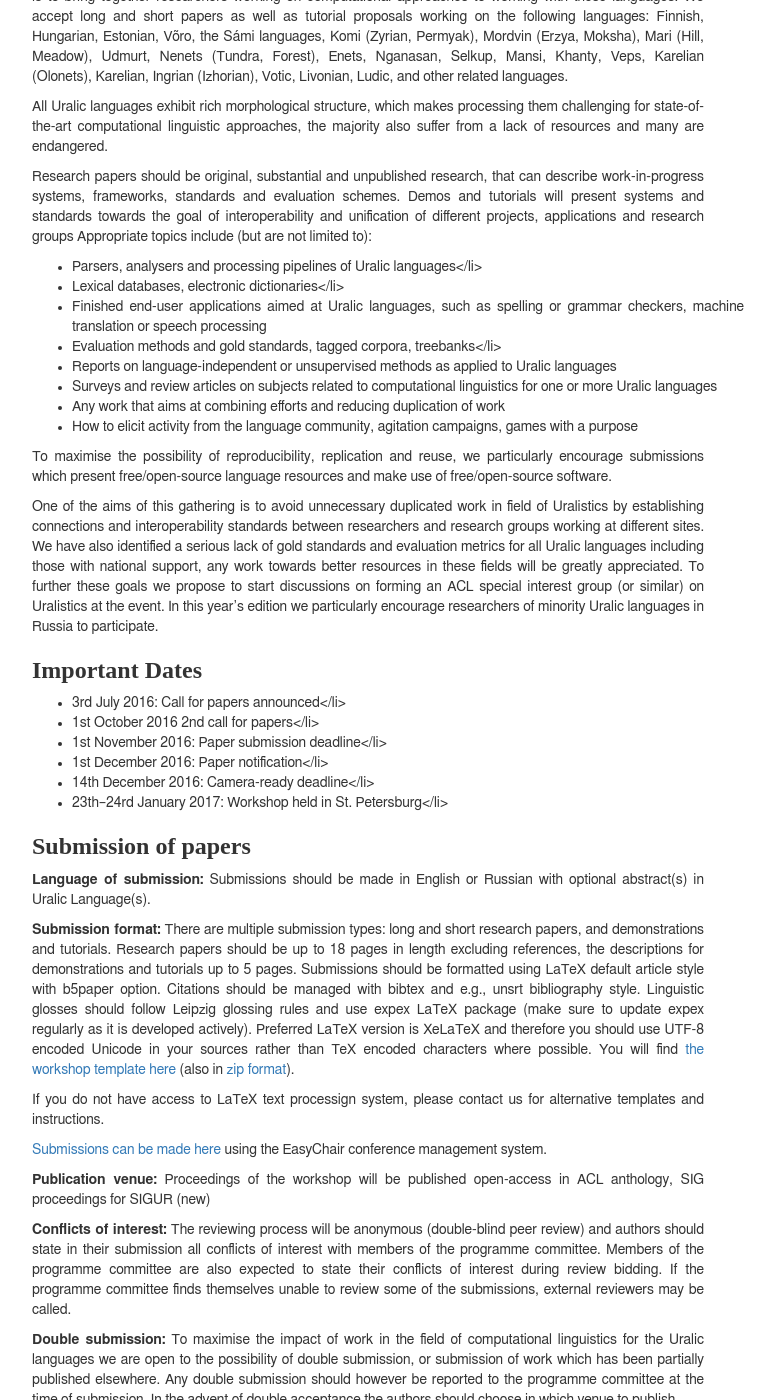
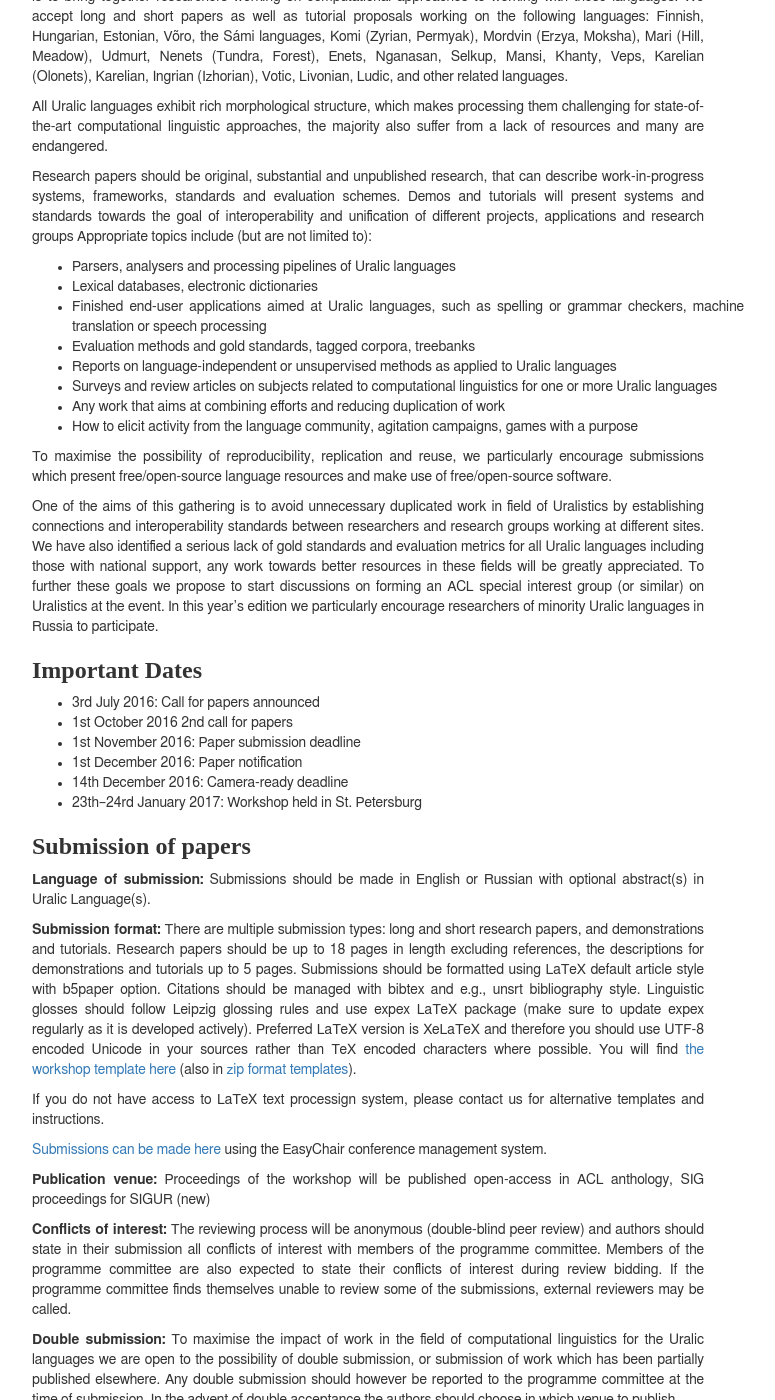
Before and after one commit to acl-sigur/acl-sigur.github.io, a Jekyll site: the page built from iwclul2017.md, in a window 1280 px wide and 1400 px high, scrolled down 759 px. Shown: the whole window, without its empty margins (233-1008 px from the left). Built offline with Jekyll 4.4.1, drawn with Linux system fonts in a browser that asks for light colours; some of the changed text lies outside the part shown.

Commit message:
further markdowning

```diff
--- a/iwclul2017.md
+++ b/iwclul2017.md
@@ -67,11 +66,11 @@ schemes. Demos and tutorials will present systems and standards towards the goal
 of interoperability and unification of different projects, applications and
 research groups   Appropriate topics include (but are not limited to):
 
-* Parsers, analysers and processing pipelines of Uralic languages</li>
-* Lexical databases, electronic dictionaries</li>
+* Parsers, analysers and processing pipelines of Uralic languages
+* Lexical databases, electronic dictionaries
 * Finished end-user applications aimed at Uralic languages, such as
   spelling or grammar checkers, machine translation or speech processing
-* Evaluation methods and gold standards, tagged corpora, treebanks</li>
+* Evaluation methods and gold standards, tagged corpora, treebanks
 * Reports on language-independent or unsupervised methods as applied to
   Uralic languages
 * Surveys and review articles on subjects related to computational
@@ -97,19 +96,18 @@ encourage researchers of minority Uralic languages in Russia to participate.
 
 ### Important Dates
 
-* 3rd July 2016: Call for papers announced</li>
-* 1st October 2016 2nd call for papers</li>
-* 1st November 2016: Paper submission deadline</li>
-* 1st December 2016: Paper notification</li>
-* 14th December 2016: Camera-ready deadline</li>
-* 23th–24rd January 2017: Workshop held in St. Petersburg</li>
+* 3rd July 2016: Call for papers announced
+* 1st October 2016 2nd call for papers
+* 1st November 2016: Paper submission deadline
+* 1st December 2016: Paper notification
+* 14th December 2016: Camera-ready deadline
+* 23th–24rd January 2017: Workshop held in St. Petersburg
 
 
 ### Submission of papers
 
-**Language of submission:**
-Submissions should be made in English or Russian with optional abstract(s) in
-Uralic Language(s).
+**Language of submission:** Submissions should be made in English or Russian
+with optional abstract(s) in Uralic Language(s).
 
 
 **Submission format:** There are multiple submission types: long and short
@@ -121,15 +119,15 @@ e.g., unsrt bibliography style. Linguistic glosses should follow Leipzig
 glossing rules and use expex LaTeX package (make sure to update expex regularly
 as it is developed actively). Preferred LaTeX version is XeLaTeX and therefore
 you should use UTF-8 encoded Unicode in your sources rather than TeX encoded
-characters where possible. You will find <a
-href="2017-iwclul-template.tar.xz">the workshop template here</a> (also in <a
-href="2017-iwclul-template.zip">zip format</a>).
+characters where possible. You will find [the workshop template
+here](http://gtweb.uit.no/iwclul2017/2017-iwclul-template.tar.xz) (also in [zip
+format templates](http://gtweb.uit.no/iwclul2017/2017-iwclul-template.zip)).
 
 If you do not have access to  LaTeX text processign system, please contact us
 for alternative templates and instructions.
 
-<a href="https://www.easychair.org/conferences/?conf=iwclul2017">Submissions
-can be made here</a> using the EasyChair conference management system.
+[Submissions can be made here][easychair-subs] using the EasyChair conference
+management system.
 
 **Publication venue:** Proceedings of the workshop will be published
   open-access in ACL anthology, SIG proceedings for SIGUR (new)
```
Also changed, not shown: other parts of iwclul2017.md (+12 -10 lines).
